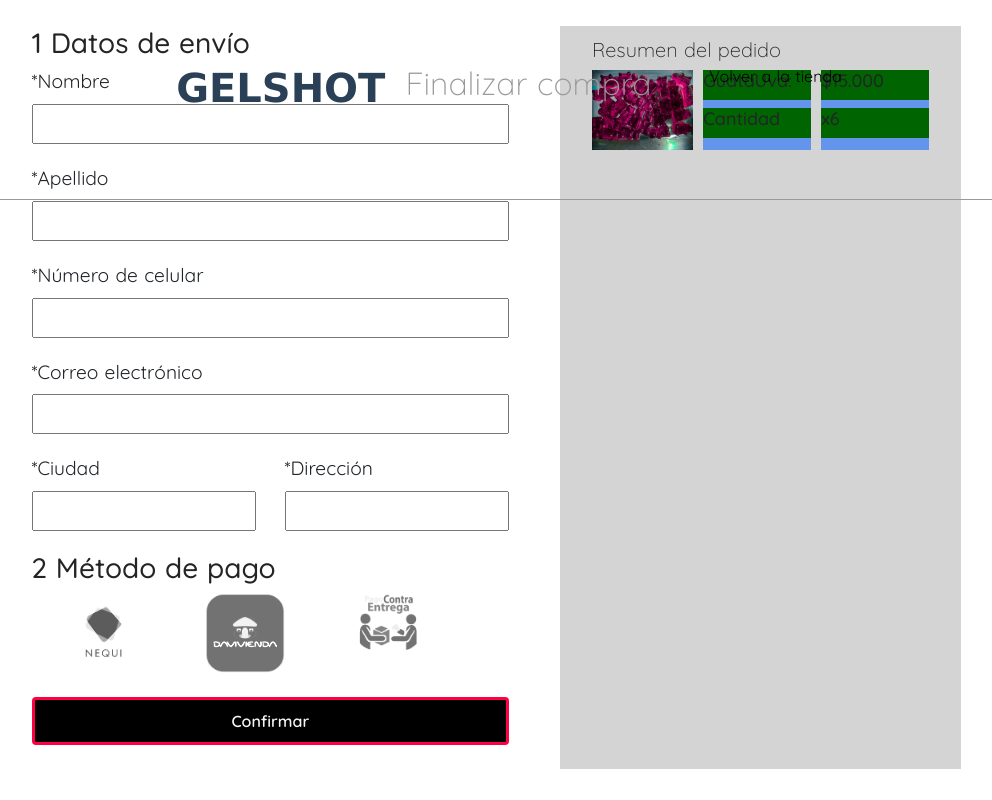
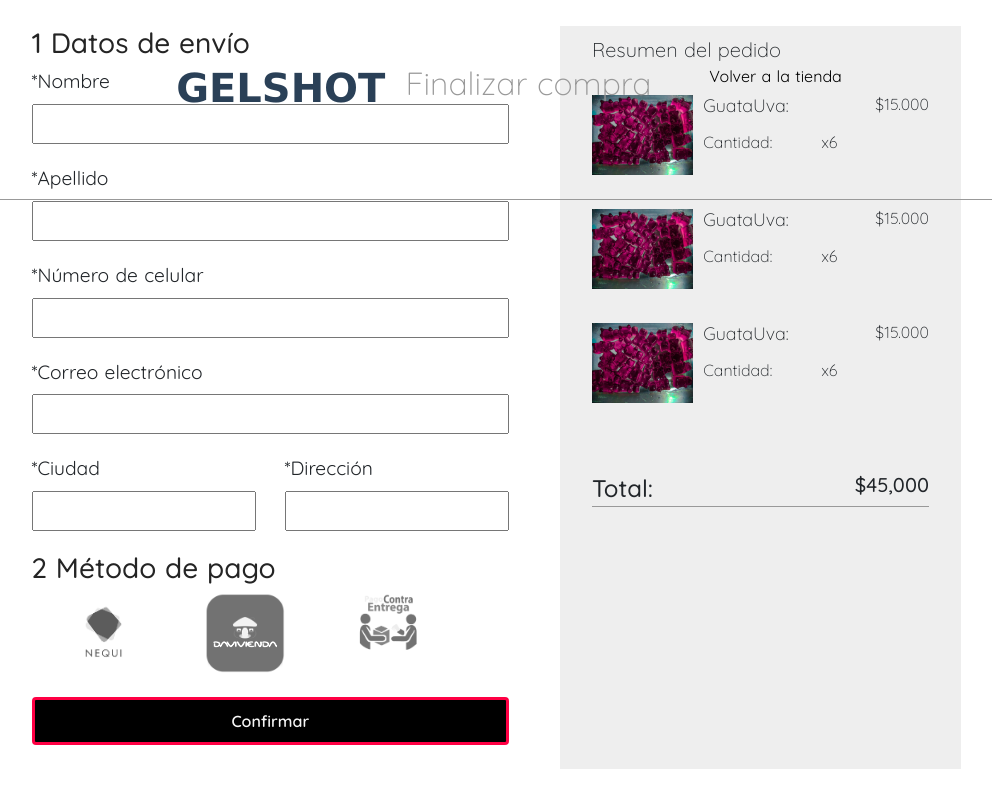
Before and after one commit to DavidJoan53/GelShot, a Nuxt app: page /pagos in a window 1280 px wide. Shown: the whole page, without its empty margins (131-1123 px from the left). Built offline with nearby package versions, Linux system fonts and the light colour scheme.

Commit message:
TinyCards

```diff
--- a/components/TinyCards.vue
+++ b/components/TinyCards.vue
@@ -3,11 +3,11 @@
         <img class="tc-img" src="../static/gomas.jpeg">
         <div class="tc-content">
             <h1 class="cont">GuataUva:</h1>
-            <h1 class="cont">Cantidad</h1>
+            <h1 class="cont3">Cantidad:</h1>
         </div>
         <div class="tc-content">
             <h1 class="cont2">$15.000</h1>
-            <h1 class="cont2">x6</h1>
+            <h1 class="cont3">x6</h1>
         </div>
     </div>
 </template>
@@ -21,6 +21,7 @@ export default {
 <style>
 .tc-container{
     width: 100%;
+    margin-top: 10%;
     display: flex;
 }
 .tc-img{
@@ -31,22 +32,33 @@ export default {
 .tc-content{
     width: 32%;
     margin-left: auto;
-    background-color: cornflowerblue;
 }
 
 .cont{
     width: 100%;
     height: 30px;
-    background-color: darkgreen;
     font-size: 18px;
+    font-weight: 300;
 }
 
 .cont2{
     width: 100%;
     height: 30px;
-    background-color: darkgreen;
-    font-size: 18px;
+    font-size: 16px;
+    font-weight: 300;
     margin-left: auto;
+    text-align: right;
+}
+.cont3{
+    width: 20%;
+    font-size: 16px;
+    font-weight: 300;
 }
 
+.eliminar{
+    color: whitesmoke;
+    background-color: #C90A00;
+    border-radius: 50%;
+    width: 30%;
+}
 </style>
--- a/pages/pagos/index.vue
+++ b/pages/pagos/index.vue
@@ -73,6 +73,12 @@
           <div class="c_productos">
               <h3>Resumen del pedido</h3>
               <TinyCards/>
+              <TinyCards/>
+              <TinyCards/>
+              <div class="container-total">
+                <div class="total-title">Total: </div>
+                <div class="total-number">$45,000</div>
+              </div>
           </div>
           <div>
 
@@ -304,7 +310,8 @@ export default {
 /*CARRITO DE COMPRAS*/
 .p_carrito {
   width: 42%;
-  background-color: rgb(212, 212, 212);
+  max-height: 800px;
+  background-color: rgb(238, 238, 238);
   margin: 0 auto;
 }
 
@@ -317,4 +324,23 @@ export default {
     font-weight: 300;
     font-size: 20px;
 }
+
+.container-total{
+  margin-top: 20%;
+  width: 100%;
+  display: flex;
+  border-bottom: 1px solid #999
+}
+
+.total-title{
+  width: 50%;
+  font-size: 24px;
+  font-weight: 500;
+}
+.total-number{
+  width: 50%;
+  text-align: right;
+  font-size: 20px;
+  font-weight: 500;
+}
 </style>
```
Also changed, not shown: 2 other files (tests, documents, lock files or other folders).
